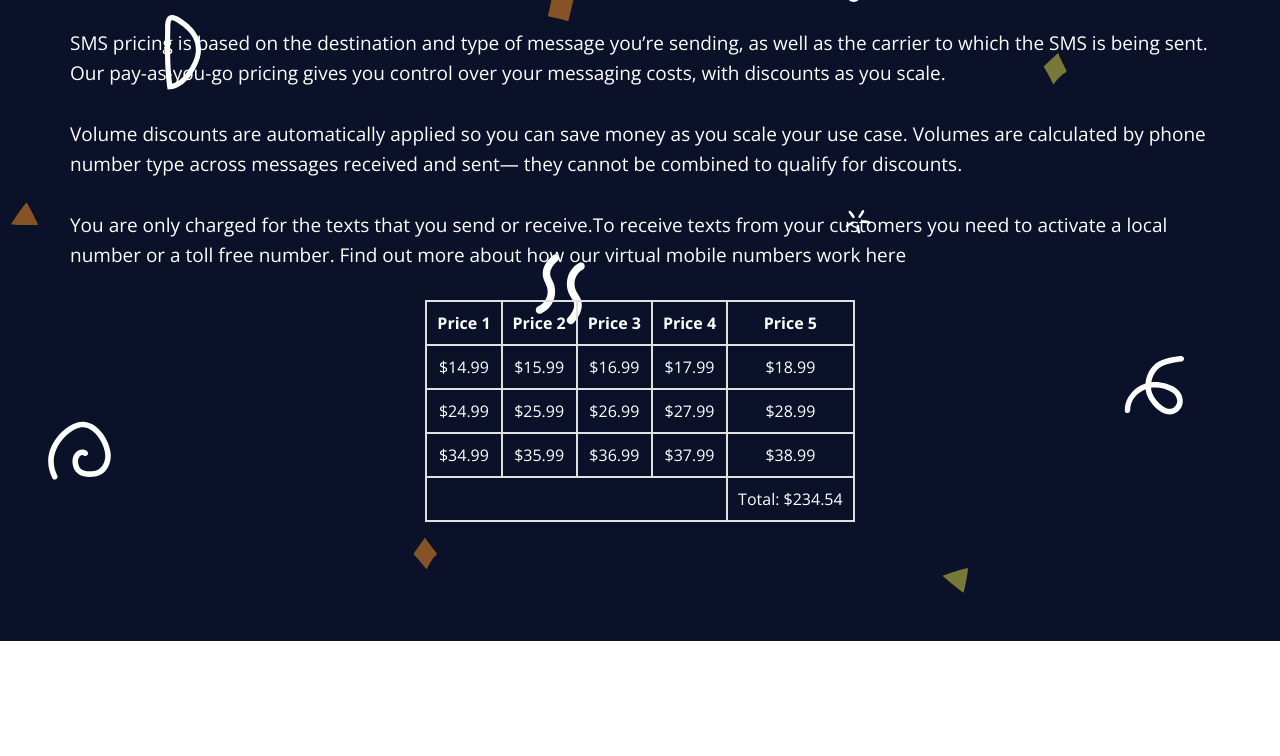
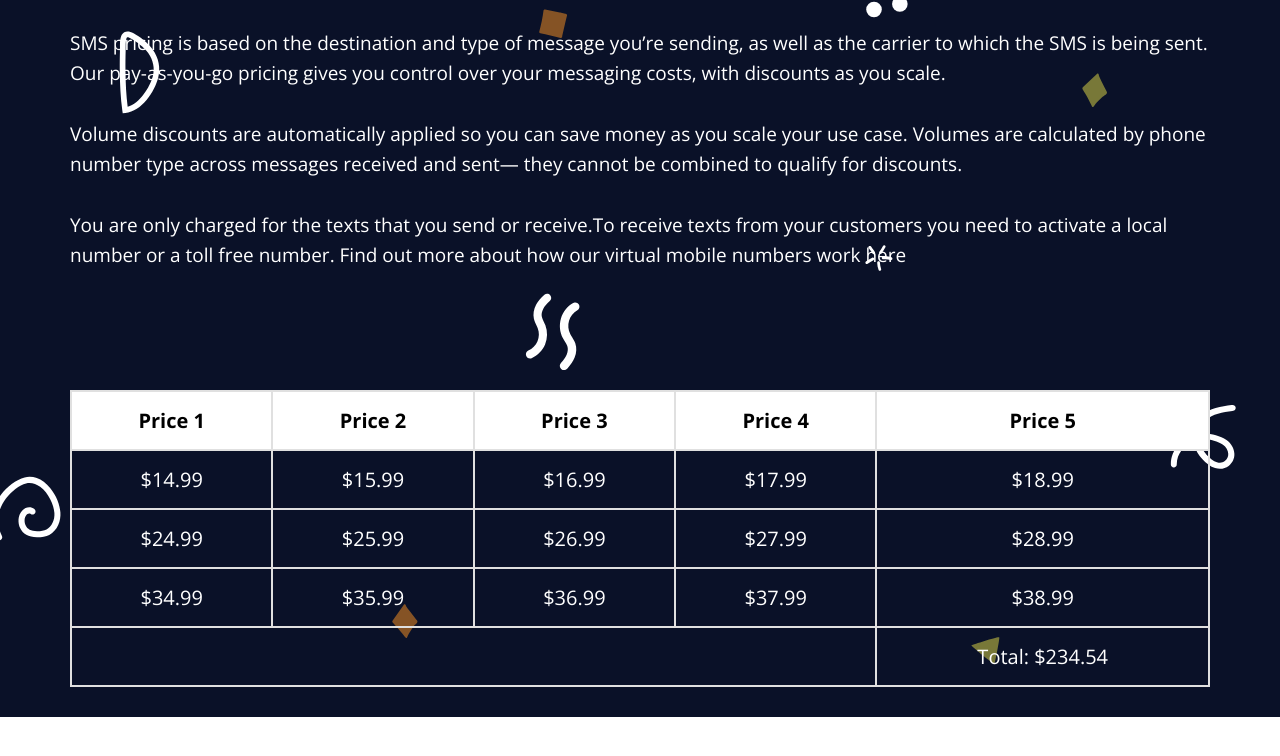
Before and after one commit to jonathandotore/landing-page, a plain HTML site: page index.html in a window 1280 px wide. Shown: the part 3623-4379 px from the top of the page. Drawn offline with nearby package versions, Linux system fonts and the light colour scheme.

Commit message:
finishing pricing

```diff
--- a/assets/css/style.css
+++ b/assets/css/style.css
@@ -247,6 +247,9 @@ h6 {font-size: 3.5rem;}
     margin: 4rem 0 5rem 0;
     text-align: center;
 }
+.table-pricing {
+    margin-top: 12rem;
+}
 
 .price-content p {
     font-size: 1.9rem;
@@ -255,15 +258,19 @@ h6 {font-size: 3.5rem;}
 }
 
 table {
+    font-size: 2rem;
+    width: 100%;
     margin: 0 auto;
     border-collapse: collapse;
     text-align: center;
 }
 
-thead td {
+thead tr {
+    color: #000;
     background-color: var(--white-color);
 }
+
 table td, table th {
-    padding: 1rem;
+    padding: 1.5rem;
     border: 0.2rem solid var(--light-gray-color)
 }
```
